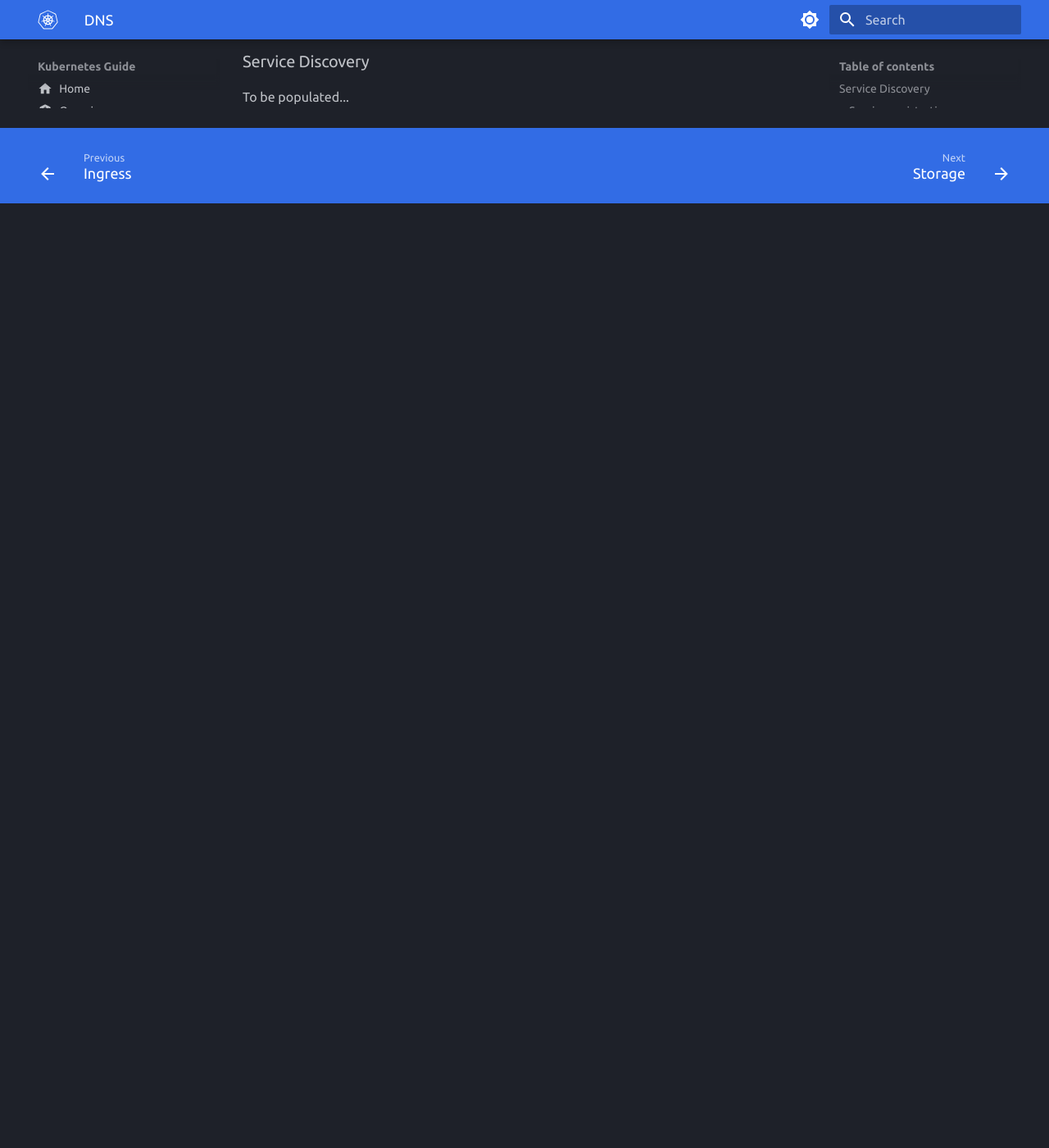
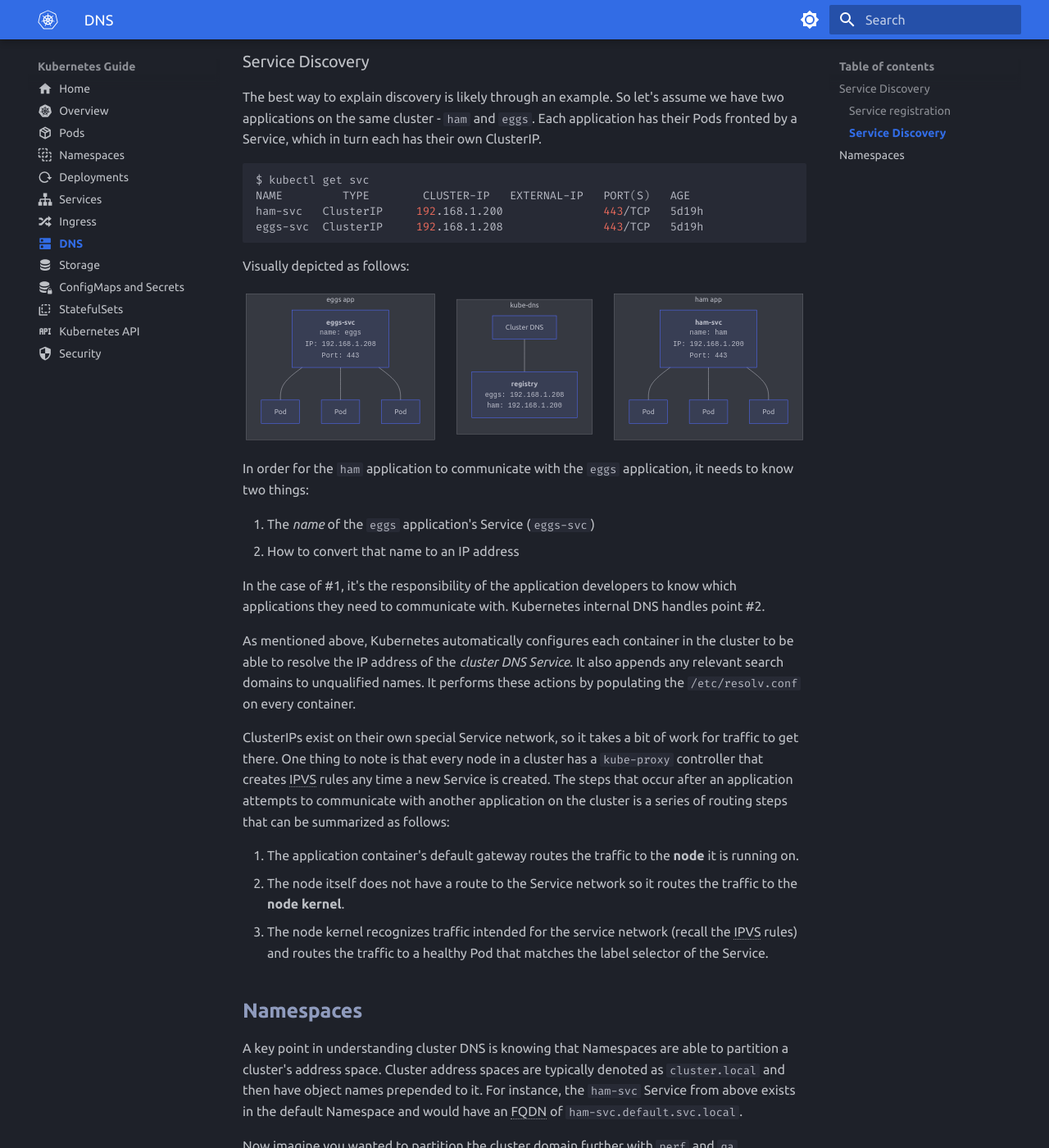
Before and after one commit to Braundo/kubernetes-guide, an MkDocs documentation site: the page built from docs/dns.md, in a window 1280 px wide and 1400 px high, scrolled down 1310 px. Shown: the whole window at 82% size. Built offline with MkDocs 1.6.1 and Material for MkDocs 9.7.7, drawn with Linux system fonts in a browser that asks for light colours; before the commit the page ends 1558 px from its top, so only the background shows below that; some of the changed text lies outside the part shown.

Commit message:
finished DNS section

````diff
--- a/docs/dns.md
+++ b/docs/dns.md
@@ -32,5 +32,84 @@ It's worth noting that cluster DNS implements its own controller which constantl
 Every node's `kube-proxy` also watches the API server for new EndpointSlices and creates local networking rules when one is observed. This helps with redirecting ClusterIP traffic to Pod IPs.
 
 ### Service Discovery
+The best way to explain discovery is likely through an example. So let's assume we have two applications on the same cluster - `ham` and `eggs`. Each application has their Pods fronted by a Service, which in turn each has their own ClusterIP.
 
-To be populated...
+``` shell
+$ kubectl get svc
+NAME         TYPE        CLUSTER-IP   EXTERNAL-IP   PORT(S)   AGE
+ham-svc   ClusterIP     192.168.1.200               443/TCP   5d19h
+eggs-svc  ClusterIP     192.168.1.208               443/TCP   5d19h
+```
+
+Visually depicted as follows:
+
+``` mermaid
+flowchart
+	subgraph ham app
+        direction TB
+		ham-svc["<b>ham-svc</b>\n<tt>name: ham\nIP: 192.168.1.200\nPort: 443"] --- Pod1["Pod"]
+		ham-svc --- Pod2["Pod"]
+		ham-svc --- Pod3["Pod"]
+	end
+    subgraph kube-dns
+        direction TB
+		dns-svc["Cluster DNS"]
+		dns-svc --- svc-reg["<b>registry</b><br><tt>eggs: 192.168.1.208<br>ham: 192.168.1.200"]
+	end
+    subgraph eggs app
+        direction TB
+		eggs-svc["<b>eggs-svc</b>\n<tt>name: eggs\nIP: 192.168.1.208\nPort: 443"] --- Pod4["Pod"]
+		eggs-svc --- Pod5["Pod"]
+		eggs-svc --- Pod6["Pod"]
+	end
+```
+
+In order for the `ham` application to communicate with the `eggs` application, it needs to know two things:
+
+1. The *name* of the `eggs` application's Service (`eggs-svc`)
+1. How to convert that name to an IP address
+
+In the case of #1, it's the responsibility of the application developers to know which applications they need to communicate with. Kubernetes internal DNS handles point #2.
+
+As mentioned above, Kubernetes automatically configures each container in the cluster to be able to resolve the IP address of the *cluster DNS Service*. It also appends any relevant search domains to unqualified names. It performs these actions by populating the `/etc/resolv.conf` on every container.
+
+ClusterIPs exist on their own special Service network, so it takes a bit of work for traffic to get there. One thing to note is that every node in a cluster has a `kube-proxy` controller that creates IPVS rules any time a new Service is created. The steps that occur after an application attempts to communicate with another application on the cluster is a series of routing steps that can be summarized as follows:
+
+1. The application container's default gateway routes the traffic to the **node** it is running on.
+1. The node itself does not have a route to the Service network so it routes the traffic to the **node kernel**.
+1. The node kernel recognizes traffic intended for the service network (recall the IPVS rules) and routes the traffic to a healthy Pod that matches the label selector of the Service.
+
+
+## Namespaces
+A key point in understanding cluster DNS is knowing that Namespaces are able to partition a cluster's address space. Cluster address spaces are typically denoted as `cluster.local` and then have object names prepended to it. For instance, the `ham-svc` Service from above exists in the default Namespace and would have an FQDN of `ham-svc.default.svc.local`.
+
+Now imagine you wanted to partition the cluster domain further with `perf` and `qa` Namespaces. For a `ham-svc` Service in each of those Namespaces, the address would look as follows:
+
+- **Perf**: `ham-svc.perf.svc.cluster.local`
+- **QA**: `ham-svc.qa.svc.cluster.local`
+
+Objects within the **same Namespace** can connect to each other using short names. However, cross-Namespace communication must use the FQDN. To visualize this, take the following setup where we have a Service in each Namespace fronting a few Pods:
+
+``` mermaid
+flowchart
+	subgraph qa Namespace
+        direction TB
+		eggs-svc["<tt>eggs-svc</b>"] --- Pod1["<tt>scrambled"]
+		eggs-svc --- Pod2["<tt>fried"]
+		eggs-svc --- Pod3["<tt>poached"]
+	end
+    subgraph perf Namespace
+        direction TB
+		ham-svc["<tt>ham-svc</b>"] --- Pod4["<tt>bacon"]
+		ham-svc --- Pod5["<tt>sausage"]
+		ham-svc -.-|<tt>ham-svc| Pod6["<tt>salt"]
+        eggs-svc -.-|<tt>eggs-svc.qa.svc.cluster.local| Pod6["<tt>salt"]
+	end
+```
+
+For the `salt` Pod to communicate with the `ham-svc` Service, it can simply reference it by it's short name (`ham-svc`) since they are within the *same* `perf` Namespace.
+
+However, for `salt` to communicate with the `eggs-svc` Service, which resides in the `qa` Namespace, it would have to leverage it's FQDN: `eggs-svc.qa.svc.cluster.local`.
+
+*[IPVS]: IP Virtual Server
+*[FQDN]: Fully Qualified Domain Name
````
